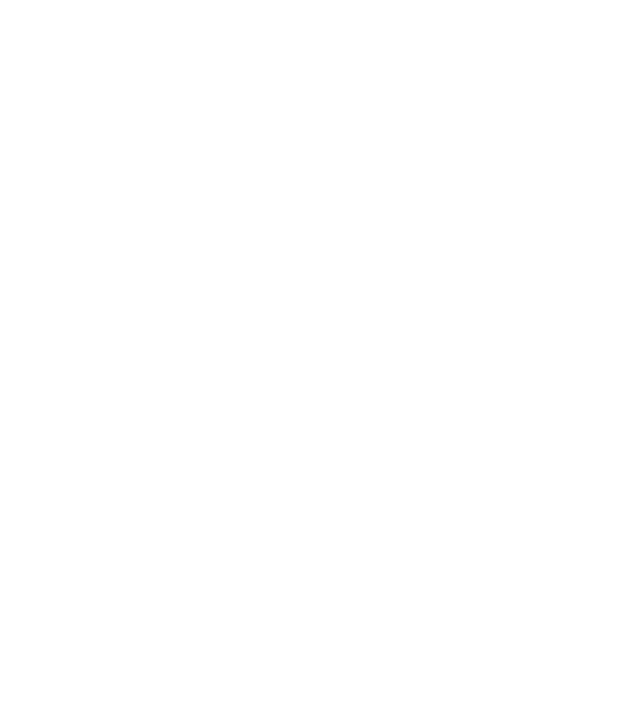
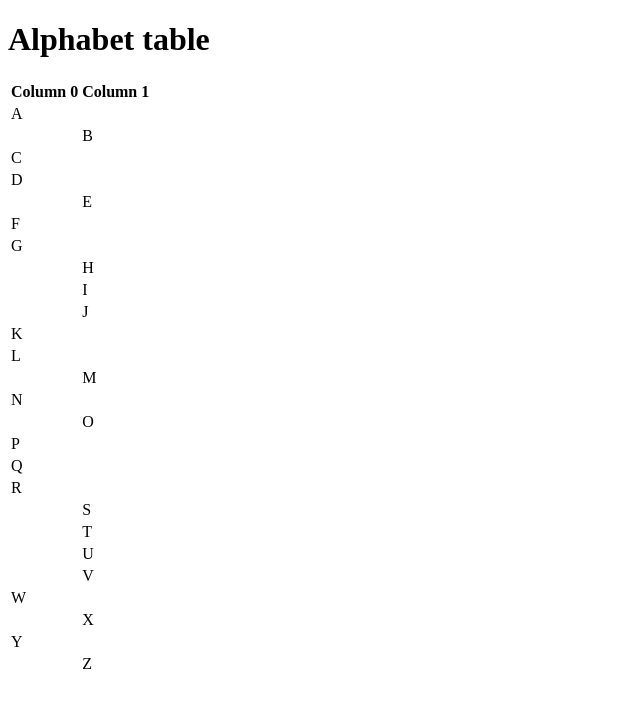
Before and after one commit to comp426-2022-spring/a00-johnmar3, a website: page index.html in a window 1280 px wide. Shown: the whole page, without its empty margins (0-640 px from the left). Drawn offline with Linux system fonts and the light colour scheme.

Commit message:
fix garbage table

```diff
--- a/index.html
+++ b/index.html
@@ -3,19 +3,96 @@
     <head>
         <meta charset="UTF-8">
         <meta name="viewport" content="width=device-width, initial-scale=1.0">
-        <title>Alphabet for a00 COMP 426<title/>
+        <title>Alphabet for a00 COMP 426</title>
     </head>
     <body>
         <h1>Alphabet table</h1>
+        <table>
             <thead>
                 <tr>
-                    <th>Column 0</th><th>Column 1</th>
+                    <th scope="col">Column 0</th><th scope="col">Column 1</th>
                 </tr>
             </thead>
             <tbody>
                 <tr>
                     <td>A</td><td></td>
                 </tr>
+                <tr>
+                    <td></td><td>B</td>
+                </tr>
+                <tr>
+                    <td>C</td><td></td>
+                </tr>
+                <tr>
+                    <td>D</td><td></td>
+                </tr>
+                <tr>
+                    <td></td><td>E</td>
+                </tr>
+                <tr>
+                    <td>F</td><td></td>
+                </tr>
+                <tr>
+                    <td>G</td><td></td>
+                </tr>
+                <tr>
+                    <td></td><td>H</td>
+                </tr>
+                <tr>
+                    <td></td><td>I</td>
+                </tr>
+                <tr>
+                    <td></td><td>J</td>
+                </tr>
+                <tr>
+                    <td>K</td><td></td>
+                </tr>
+                <tr>
+                    <td>L</td><td></td>
+                </tr>
+                <tr>
+                    <td></td><td>M</td>
+                </tr>
+                <tr>
+                    <td>N</td><td></td>
+                </tr>
+                <tr>
+                    <td></td><td>O</td>
+                </tr>
+                <tr>
+                    <td>P</td><td></td>
+                </tr>
+                <tr>
+                    <td>Q</td><td></td>
+                </tr>
+                <tr>
+                    <td>R</td><td></td>
+                </tr>
+                <tr>
+                    <td></td><td>S</td>
+                </tr>
+                <tr>
+                    <td></td><td>T</td>
+                </tr>
+                <tr>
+                    <td></td><td>U</td>
+                </tr>
+                <tr>
+                    <td></td><td>V</td>
+                </tr>
+                <tr>
+                    <td>W</td><td></td>
+                </tr>
+                <tr>
+                    <td></td><td>X</td>
+                </tr>
+                <tr>
+                    <td>Y</td><td></td>
+                </tr>
+                <tr>
+                    <td></td><td>Z</td>
+                </tr>
             </tbody>
+        </table>
     </body>
 </html>
```
